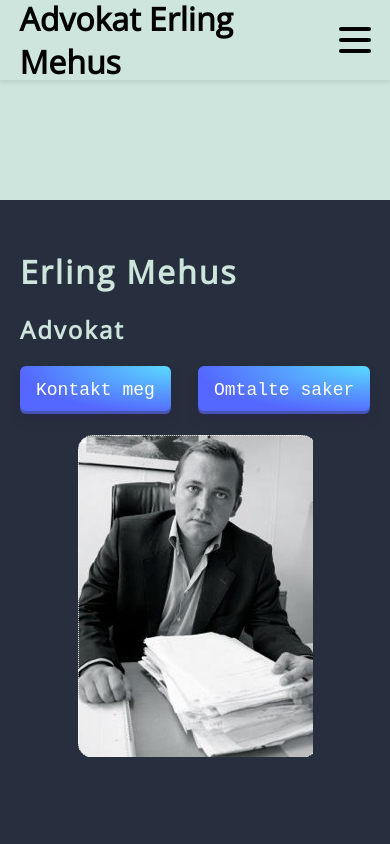
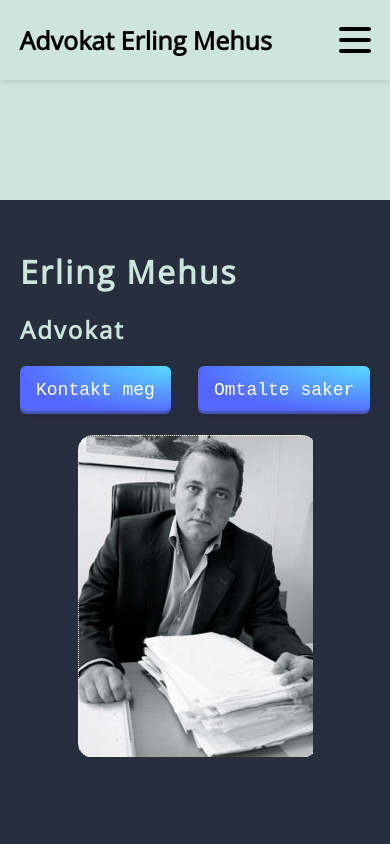
Before and after one commit to maf256/advokatmehus, a Next.js app: page / in a window 390 px wide. Shown: the top 844 px of the page. Built offline with nearby package versions, Linux system fonts and the light colour scheme.

Commit message:
changed fontsize for mobile size

```diff
--- a/components/navbar/Navbar.module.css
+++ b/components/navbar/Navbar.module.css
@@ -23,3 +23,9 @@
   display: inline;
   color: black;
 }
+
+@media only screen and (max-width: 500px) {
+  .H1{
+    font-size: 25px;
+  }
+}
```
